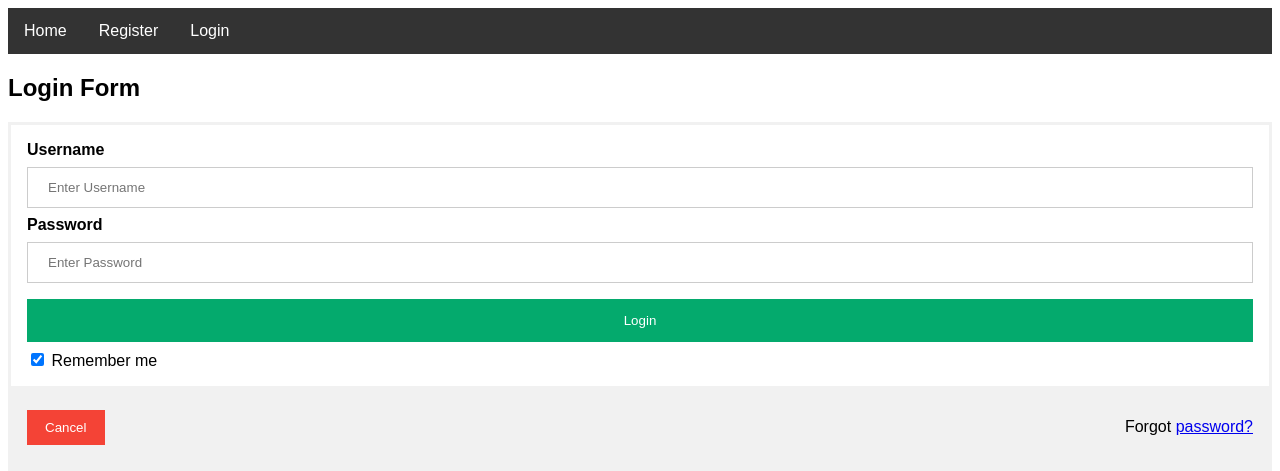
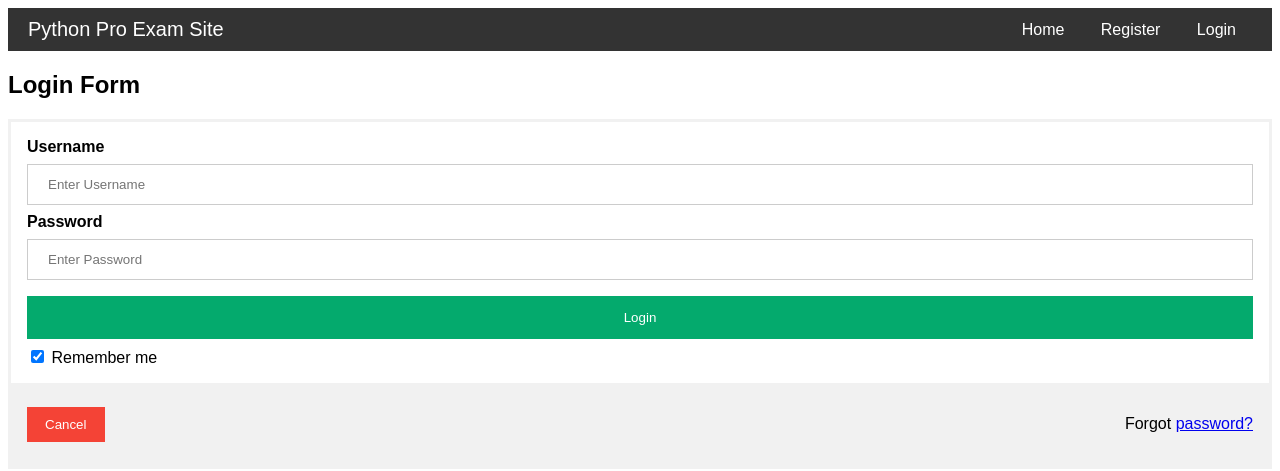
Before and after one commit to sevggii/Python_Web_Project, a Flask app: page /login in a window 1280 px wide. Shown: the top 471 px of the page. Run offline with Flask 3, Linux system fonts and the light colour scheme.

Commit message:
login edits

```diff
--- a/templates/login.html
+++ b/templates/login.html
@@ -54,18 +54,30 @@ span.psw {
   padding-top: 16px;
 }
 
+/* Your new navigation styles */
+
 .navbar {
   overflow: hidden;
   background-color: #333;
+  display: flex;
+  justify-content: space-between;
+  align-items: center;
+  padding: 10px 20px;
+}
+
+.navbar-title {
+  font-size: 20px;
+  font-weight: normal;
+  color: white;
+  margin: 0;
 }
 
 .navbar a {
-  float: left;
   font-size: 16px;
   color: white;
   text-align: center;
-  padding: 14px 16px;
   text-decoration: none;
+  padding: 8px 16px;
 }
 
 .navbar a:hover {
@@ -73,24 +85,18 @@ span.psw {
   color: black;
 }
 
-/* Change styles for span and cancel button on extra small screens */
-@media screen and (max-width: 300px) {
-  span.psw {
-     display: block;
-     float: none;
-  }
-  .cancelbtn {
-     width: 100%;
-  }
-}
+/* Your new navigation styles */
 </style>
 </head>
 <body>
 
 <div class="navbar">
-  <a href="/">Home</a>
-  <a href="/register">Register</a>
-  <a href="/login">Login</a>
+  <h1 class="navbar-title">Python Pro Exam Site</h1>
+  <div>
+    <a href="/">Home</a>
+    <a href="/register">Register</a>
+    <a href="/login">Login</a>
+  </div>
 </div>
 
 <h2>Login Form</h2>
```
